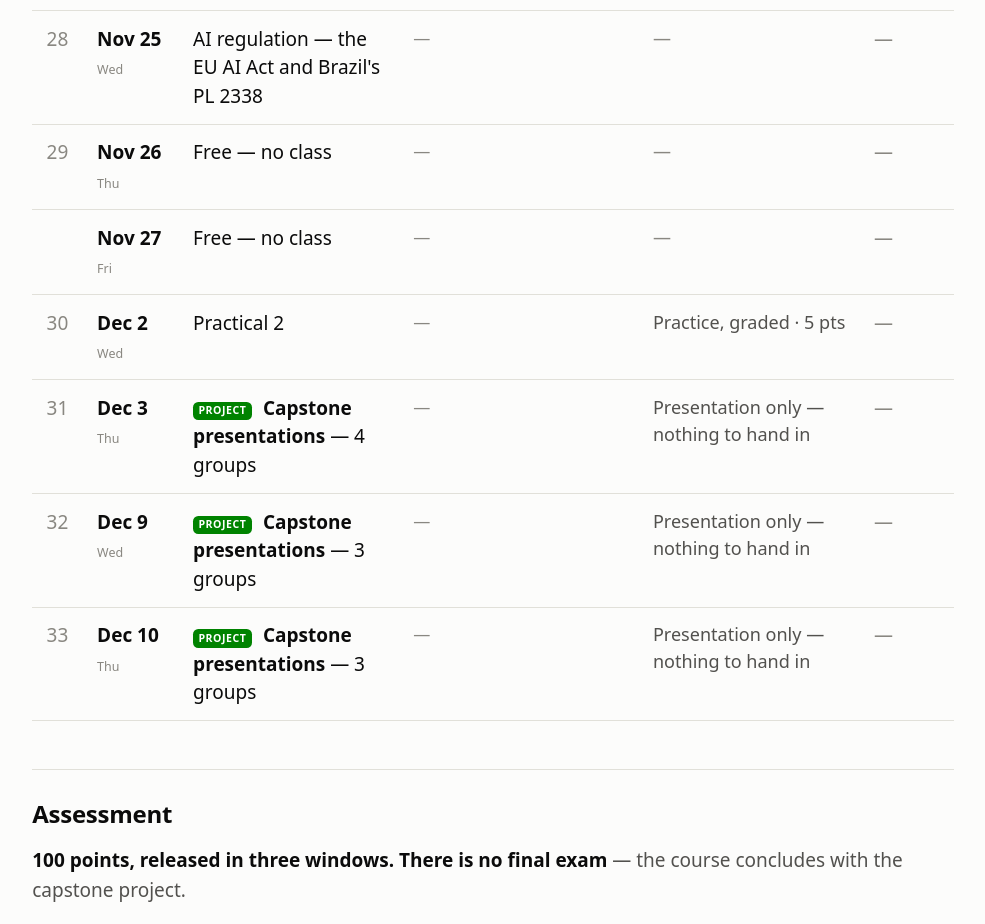
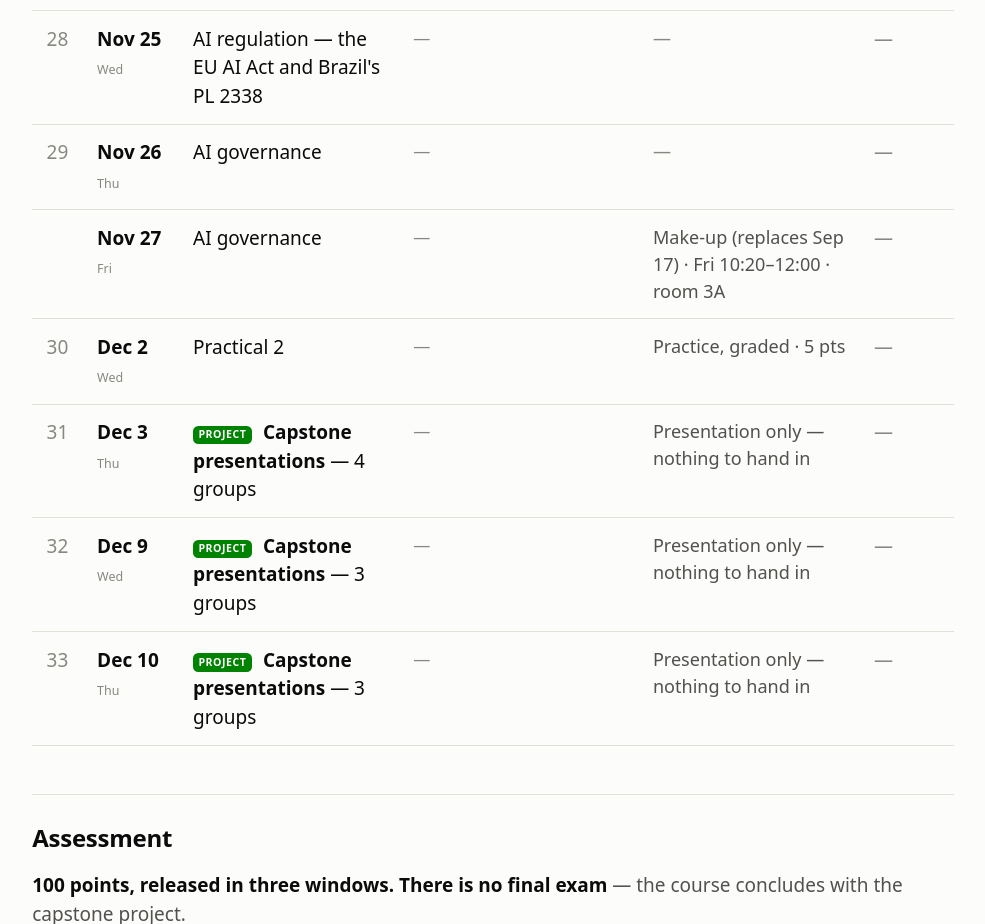
Before and after one commit to yuriasantos/yuriasantos.github.io, a plain HTML site: page teaching/disciplinas/ai-business-society/turmas/2026.2-c/index.html in a window 1280 px wide. Shown: the part 4835-5759 px from the top of the page, without its empty margins (147-1132 px from the left). Drawn offline with Linux system fonts and the light colour scheme.

Commit message:
publica teaching: AI B&S C — qui 26/11 e sex 27/11 = AI governance (antes livres)

```diff
--- a/teaching/disciplinas/ai-business-society/turmas/2026.2-c/index.html
+++ b/teaching/disciplinas/ai-business-society/turmas/2026.2-c/index.html
@@ -875,7 +875,7 @@
           <td class="c-tema">
 
 
-            Free — no class
+            AI governance
           </td>
 
 
@@ -900,7 +900,7 @@
           <td class="c-tema">
 
 
-            Free — no class
+            AI governance
           </td>
 
 
@@ -910,9 +910,9 @@
           </td>
 
           <td class="c-ativ">
+            <div>Make-up (replaces Sep 17) · Fri 10:20–12:00 · room 3A</div>
 
 
-            <span class="vazio">—</span>
           </td>
           <td class="c-slides">
             <span class="vazio">—</span>
```
